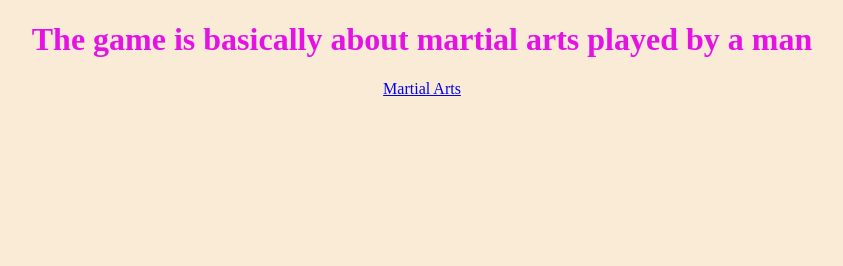
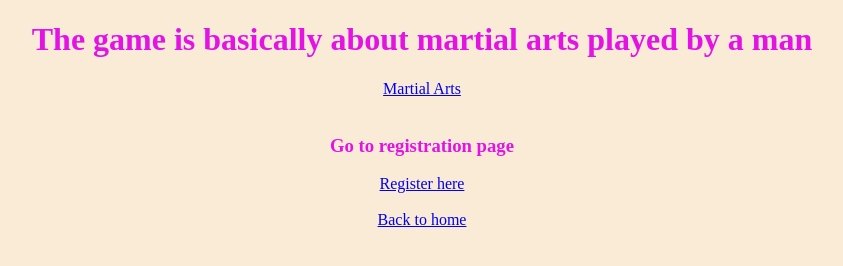
Before and after one commit to chsridurga/wd-301-lv2, a website: page project.html in a window 1280 px wide. Shown: the whole page, without its empty margins (218-1061 px from the left). Drawn offline with Linux system fonts and the light colour scheme.

Commit message:
Update project.html

```diff
--- a/project.html
+++ b/project.html
@@ -16,5 +16,12 @@
     <body>
         <h1>The game is basically about martial arts played by a man</h1>
         <a href="https://chsridurga.github.io/test.github.io/">Martial Arts</a>
+        <br>
+        <br>
+        <h3>Go to registration page</h3>
+        <a href="./registration">Register here</a>
+        <br>
+        <br>
+        <a href="/">Back to home</a>
     </body>
 </html>
```
